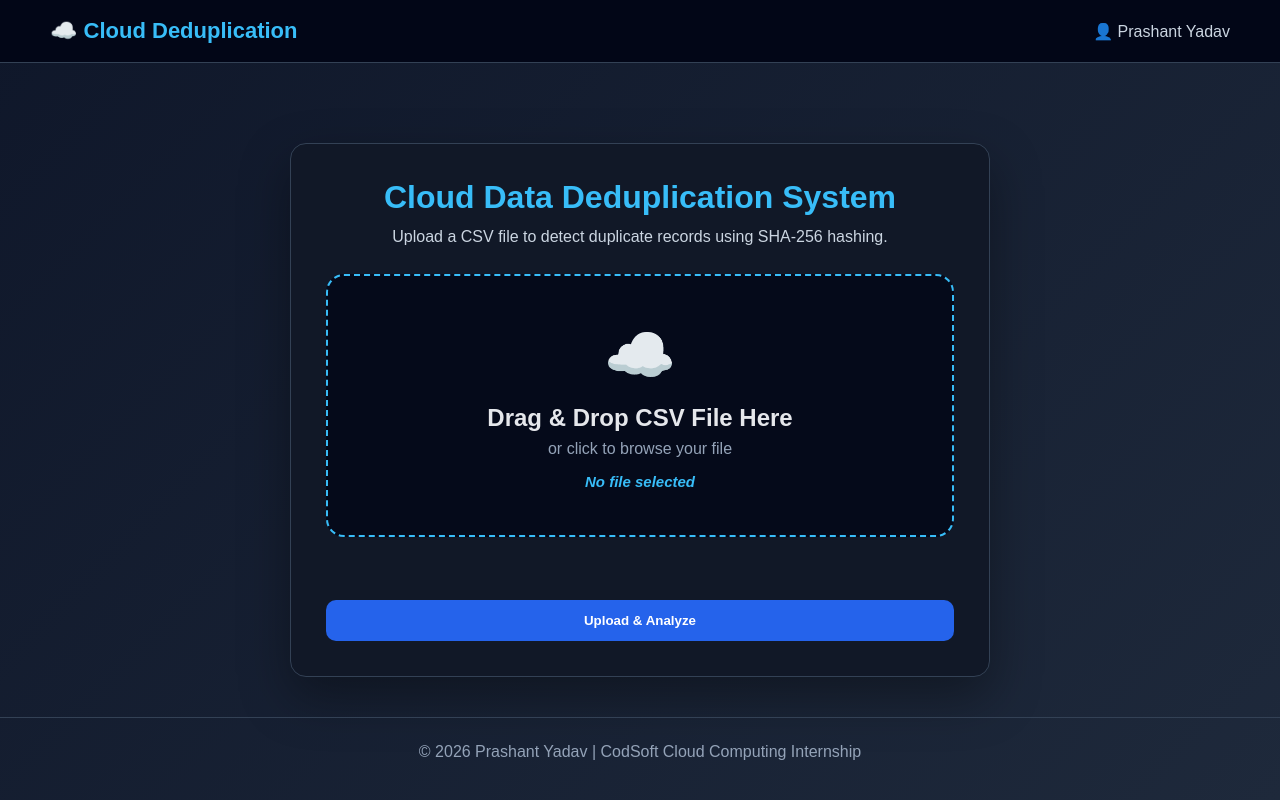
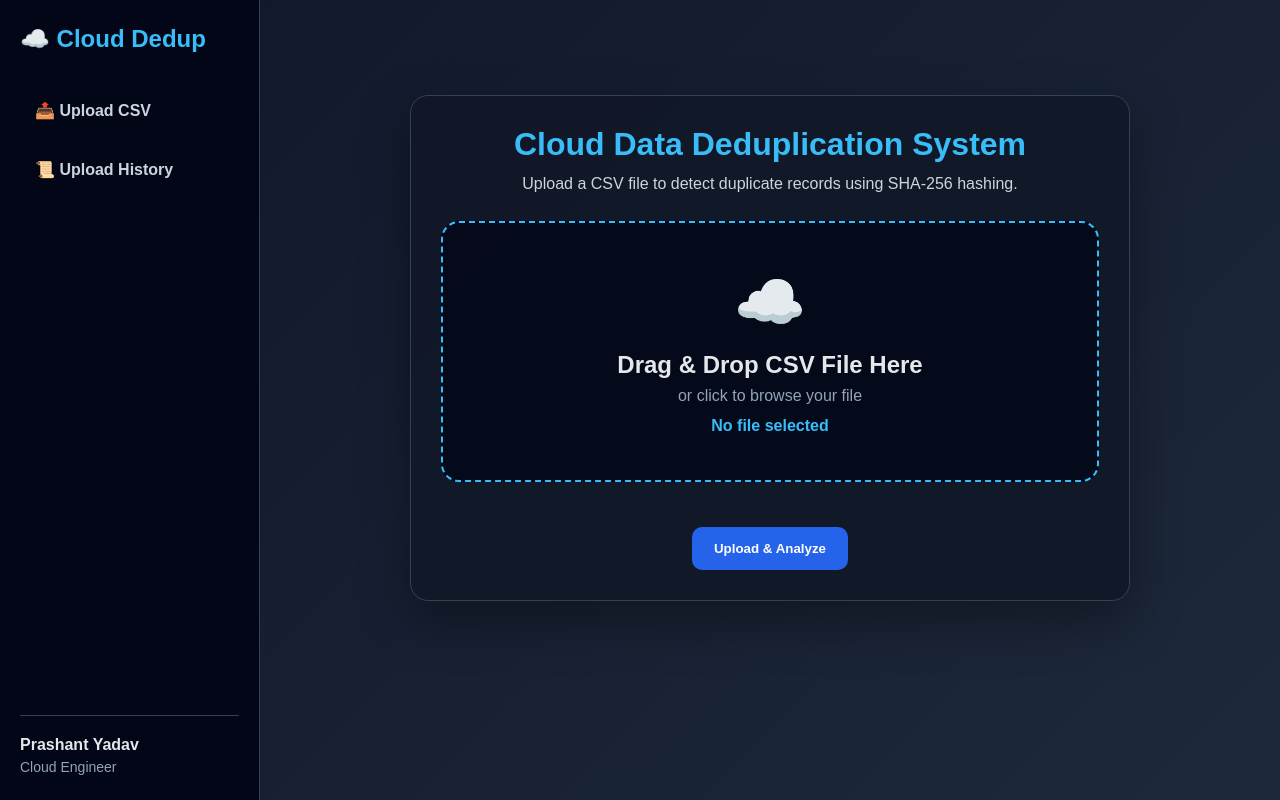
Before and after one commit to Prashant12588/CODSOFT_TASK2_Cloud_Data_Deduplication_System, a Flask app: page / in a window 1280 px wide. Run offline with Flask 3, Linux system fonts and the light colour scheme.

```diff
--- a/app.py
+++ b/app.py
@@ -3,10 +3,12 @@ import pandas as pd
 import hashlib
 import sqlite3
 from datetime import datetime
+import os
 
 app = Flask(__name__)
 
 DB_PATH = "database/deduplication.db"
+os.makedirs("database", exist_ok=True)
 
 
 def init_db():
@@ -53,15 +55,15 @@ def upload_file():
     file = request.files.get("file")
 
     if not file or file.filename == "":
-        return render_template("index.html", error="No file selected. Please upload a CSV file.")
+        return render_template("index.html", error="No file selected.")
 
     if not file.filename.lower().endswith(".csv"):
-        return render_template("index.html", error="Invalid file type. Please upload only CSV files.")
+        return render_template("index.html", error="Only CSV files are allowed.")
 
     try:
         df = pd.read_csv(file)
     except Exception:
-        return render_template("index.html", error="Could not read CSV file. Please upload a valid CSV.")
+        return render_template("index.html", error="Invalid CSV file.")
 
     if df.empty:
         return render_template("index.html", error="CSV file is empty.")
@@ -82,14 +84,14 @@ def upload_file():
                 INSERT INTO records (record_hash, record_data, uploaded_file, uploaded_at)
                 VALUES (?, ?, ?, ?)
             """, (record_hash, record_data, file.filename, uploaded_at))
-
             unique_rows.append(row)
 
         except sqlite3.IntegrityError:
             duplicate_rows.append(row)
 
     cursor.execute("""
-        INSERT INTO upload_history (filename, total_records, unique_records, duplicate_records, uploaded_at)
+        INSERT INTO upload_history
+        (filename, total_records, unique_records, duplicate_records, uploaded_at)
         VALUES (?, ?, ?, ?, ?)
     """, (
         file.filename,
@@ -120,6 +122,23 @@ def upload_file():
     )
 
 
+@app.route("/history")
+def upload_history():
+    conn = sqlite3.connect(DB_PATH)
+    cursor = conn.cursor()
+
+    cursor.execute("""
+        SELECT filename, total_records, unique_records, duplicate_records, uploaded_at
+        FROM upload_history
+        ORDER BY id DESC
+    """)
+
+    history = cursor.fetchall()
+    conn.close()
+
+    return render_template("history.html", history=history)
+
+
 if __name__ == "__main__":
     init_db()
     app.run(debug=True)
--- a/static/style.css
+++ b/static/style.css
@@ -11,64 +11,95 @@ body {
     min-height: 100vh;
 }
 
+.sidebar {
+    position: fixed;
+    top: 0;
+    left: 0;
+    width: 260px;
+    height: 100vh;
+    background: #020617;
+    border-right: 1px solid #334155;
+    padding: 25px 20px;
+    display: flex;
+    flex-direction: column;
+    justify-content: space-between;
+}
+
+.sidebar-logo {
+    color: #38bdf8;
+    font-size: 24px;
+    font-weight: bold;
+    margin-bottom: 35px;
+}
+
+.sidebar-menu {
+    display: flex;
+    flex-direction: column;
+    gap: 14px;
+}
+
+.sidebar-menu a {
+    color: #cbd5e1;
+    text-decoration: none;
+    padding: 13px 15px;
+    border-radius: 12px;
+    transition: 0.3s;
+    font-weight: 600;
+}
+
+.sidebar-menu a:hover {
+    background: #1e293b;
+    color: #38bdf8;
+}
+
+.sidebar-user {
+    border-top: 1px solid #334155;
+    padding-top: 20px;
+    display: flex;
+    flex-direction: column;
+    gap: 5px;
+}
+
+.sidebar-user span {
+    color: #94a3b8;
+    font-size: 14px;
+}
+
+.main-content {
+    margin-left: 260px;
+    padding: 35px;
+}
+
 .container {
     width: 90%;
-    max-width: 700px;
-    margin: auto;
-    padding-top: 80px;
+    max-width: 720px;
+    margin: 60px auto;
 }
 
-.container.wide {
-    max-width: 1100px;
+.card,
+.hero,
+.panel,
+.table-panel {
+    background: rgba(17, 24, 39, 0.95);
+    border: 1px solid #334155;
+    border-radius: 18px;
+    padding: 30px;
+    box-shadow: 0 20px 50px rgba(0, 0, 0, 0.35);
 }
 
-.card {
-    background: #111827;
-    padding: 35px;
-    border-radius: 16px;
-    box-shadow: 0 20px 50px rgba(0, 0, 0, 0.35);
-    border: 1px solid #334155;
+.upload-card {
+    text-align: center;
 }
 
 h1 {
+    color: #38bdf8;
     margin-bottom: 12px;
-    color: #38bdf8;
 }
 
-.subtitle {
+.subtitle,
+.hero p {
     color: #cbd5e1;
     margin-bottom: 28px;
-}
-
-form {
-    display: flex;
-    flex-direction: column;
-    gap: 18px;
-}
-
-input[type="file"] {
-    background: #020617;
-    padding: 14px;
-    border: 1px solid #475569;
-    border-radius: 10px;
-    color: #e5e7eb;
-}
-
-button, .back-btn {
-    background: #2563eb;
-    color: white;
-    border: none;
-    padding: 13px 20px;
-    border-radius: 10px;
-    cursor: pointer;
-    font-weight: bold;
-    text-decoration: none;
-    display: inline-block;
-    margin-top: 25px;
-}
-
-button:hover, .back-btn:hover {
-    background: #1d4ed8;
 }
 
 .error {
@@ -79,226 +110,8 @@ button:hover, .back-btn:hover {
     margin-bottom: 20px;
 }
 
-.stats {
-    display: flex;
-    gap: 20px;
-    margin: 30px 0;
-    flex-wrap: wrap;
-}
-
-.stat-box {
-    flex: 1;
-    min-width: 180px;
-    background: #020617;
-    border: 1px solid #334155;
-    padding: 20px;
-    border-radius: 14px;
-    text-align: center;
-}
-
-.stat-box h2 {
-    font-size: 36px;
-    color: #38bdf8;
-}
-
-.stat-box.success h2 {
-    color: #22c55e;
-}
-
-.stat-box.danger h2 {
-    color: #ef4444;
-}
-
-.stat-box p {
-    color: #cbd5e1;
-    margin-top: 8px;
-}
-
-.table-wrapper {
-    overflow-x: auto;
-    margin: 15px 0 35px;
-}
-
-.data-table {
-    width: 100%;
-    border-collapse: collapse;
-    background: #020617;
-}
-
-.data-table th,
-.data-table td {
-    border: 1px solid #334155;
-    padding: 10px;
-    text-align: left;
-}
-
-.data-table th {
-    background: #1e293b;
-    color: #38bdf8;
-}
-
-.data-table td {
-    color: #e5e7eb;
-}
-/* Hide default input */
-input[type="file"]{
-    display:none;
-}
-
-/* Custom upload button */
-.custom-file-upload{
-    display:inline-block;
-    padding:16px 28px;
-    background:linear-gradient(135deg,#3b82f6,#2563eb);
-    color:#fff;
-    font-size:17px;
-    font-weight:bold;
-    border-radius:12px;
-    cursor:pointer;
-    transition:0.3s;
-    text-align:center;
-    box-shadow:0 8px 20px rgba(37,99,235,.35);
-}
-
-.custom-file-upload:hover{
-    transform:translateY(-3px);
-    background:linear-gradient(135deg,#2563eb,#1d4ed8);
-    box-shadow:0 12px 30px rgba(37,99,235,.45);
-}
-
-#file-name{
-    display:block;
-    margin-top:15px;
-    color:#cbd5e1;
-    font-size:15px;
-    font-style:italic;
-}
-.navbar {
-    width: 100%;
-    padding: 18px 50px;
-    background: #020617;
-    border-bottom: 1px solid #334155;
-    display: flex;
-    justify-content: space-between;
-    align-items: center;
-}
-
-.logo {
-    color: #38bdf8;
-    font-size: 22px;
-    font-weight: bold;
-}
-
-.user {
-    color: #cbd5e1;
-}
-
-.dashboard{
-    width:90%;
-    max-width:1200px;
-    margin:40px auto;
-    overflow:hidden;
-}
-
-.hero {
-    background: linear-gradient(135deg, #1e293b, #0f172a);
-    border: 1px solid #334155;
-    padding: 30px;
-    border-radius: 18px;
-    margin-bottom: 30px;
-}
-
-.hero h1 {
-    font-size: 36px;
-}
-
-.stat-card {
-    flex: 1;
-    min-width: 240px;
-    padding: 28px;
-    border-radius: 18px;
-    background: #020617;
-    border: 1px solid #334155;
-    text-align: center;
-    transition: 0.3s;
-}
-
-.stat-card:hover {
-    transform: translateY(-6px);
-}
-
-.stat-card span {
-    font-size: 34px;
-}
-
-.stat-card h2 {
-    font-size: 42px;
-    margin: 12px 0;
-}
-
-.stat-card.total h2 {
-    color: #38bdf8;
-}
-
-.stat-card.unique h2 {
-    color: #22c55e;
-}
-
-.stat-card.duplicate h2 {
-    color: #ef4444;
-}
-
-.chart-section,
-.table-section {
-    background: #111827;
-    border: 1px solid #334155;
-    border-radius: 18px;
-    padding: 28px;
-    margin-bottom: 30px;
-}
-
-.chart-section {
-    max-width: 520px;
-    margin-left: auto;
-    margin-right: auto;
-}
-
-.search-box {
-    width: 100%;
-    padding: 14px;
-    margin: 18px 0;
-    border-radius: 10px;
-    border: 1px solid #475569;
-    background: #020617;
-    color: #e5e7eb;
-}
-
-.data-table tbody tr:nth-child(even) {
-    background: #0f172a;
-}
-
-.data-table tbody tr:hover {
-    background: #1e293b;
-}
-
-.data-table th {
-    position: sticky;
-    top: 0;
-}
-
-.duplicate-table {
-    border-color: #7f1d1d;
-}
-
-footer {
-    text-align: center;
-    padding: 25px;
-    color: #94a3b8;
-    border-top: 1px solid #334155;
-    margin-top: 40px;
-}
-.upload-card {
-    text-align: center;
+input[type="file"] {
+    display: none;
 }
 
 .drop-area {
@@ -341,6 +153,25 @@ footer {
     font-weight: bold;
 }
 
+button,
+.back-btn {
+    background: #2563eb;
+    color: white;
+    border: none;
+    padding: 14px 22px;
+    border-radius: 10px;
+    cursor: pointer;
+    font-weight: bold;
+    text-decoration: none;
+    display: inline-block;
+    margin-top: 25px;
+}
+
+button:hover,
+.back-btn:hover {
+    background: #1d4ed8;
+}
+
 .loader {
     display: none;
     margin-top: 25px;
--- a/templates/index.html
+++ b/templates/index.html
@@ -6,11 +6,9 @@
 </head>
 <body>
 
-<nav class="navbar">
-    <div class="logo">☁️ Cloud Deduplication</div>
-    <div class="user">👤 Prashant Yadav</div>
-</nav>
+{% include 'sidebar.html' %}
 
+<main class="main-content">
     <div class="container">
         <div class="card upload-card">
             <h1>Cloud Data Deduplication System</h1>
@@ -21,7 +19,6 @@
             {% endif %}
 
             <form action="/upload" method="POST" enctype="multipart/form-data" id="uploadForm">
-
                 <label for="file-upload" class="drop-area" id="dropArea">
                     <div class="upload-icon">☁️</div>
                     <h2>Drag & Drop CSV File Here</h2>
@@ -36,16 +33,13 @@
                 <div class="loader" id="loader">
                     <p>Analyzing file...</p>
                     <div class="progress-bar">
-                    <div class="progress-fill"></div>
+                        <div class="progress-fill loading-fill"></div>
                     </div>
                 </div>
             </form>
         </div>
     </div>
-
-<footer>
-    © 2026 Prashant Yadav | CodSoft Cloud Computing Internship
-</footer>
+</main>
 
 <script>
 const fileInput = document.getElementById("file-upload");
--- /dev/null
+++ b/templates/sidebar.html
@@ -0,0 +1,15 @@
+<aside class="sidebar">
+    <div>
+        <div class="sidebar-logo">☁️ Cloud Dedup</div>
+
+        <nav class="sidebar-menu">
+            <a href="/">📤 Upload CSV</a>
+            <a href="/history">📜 Upload History</a>
+        </nav>
+    </div>
+
+    <div class="sidebar-user">
+        <strong>Prashant Yadav</strong>
+        <span>Cloud Engineer</span>
+    </div>
+</aside>
```
Also changed, not shown: other parts of static/style.css (+71 -61 lines), templates/history.html (added, +45 -0 lines), templates/result.html (+3 -14 lines). Lines whose indentation alone changed are shown as unchanged.
